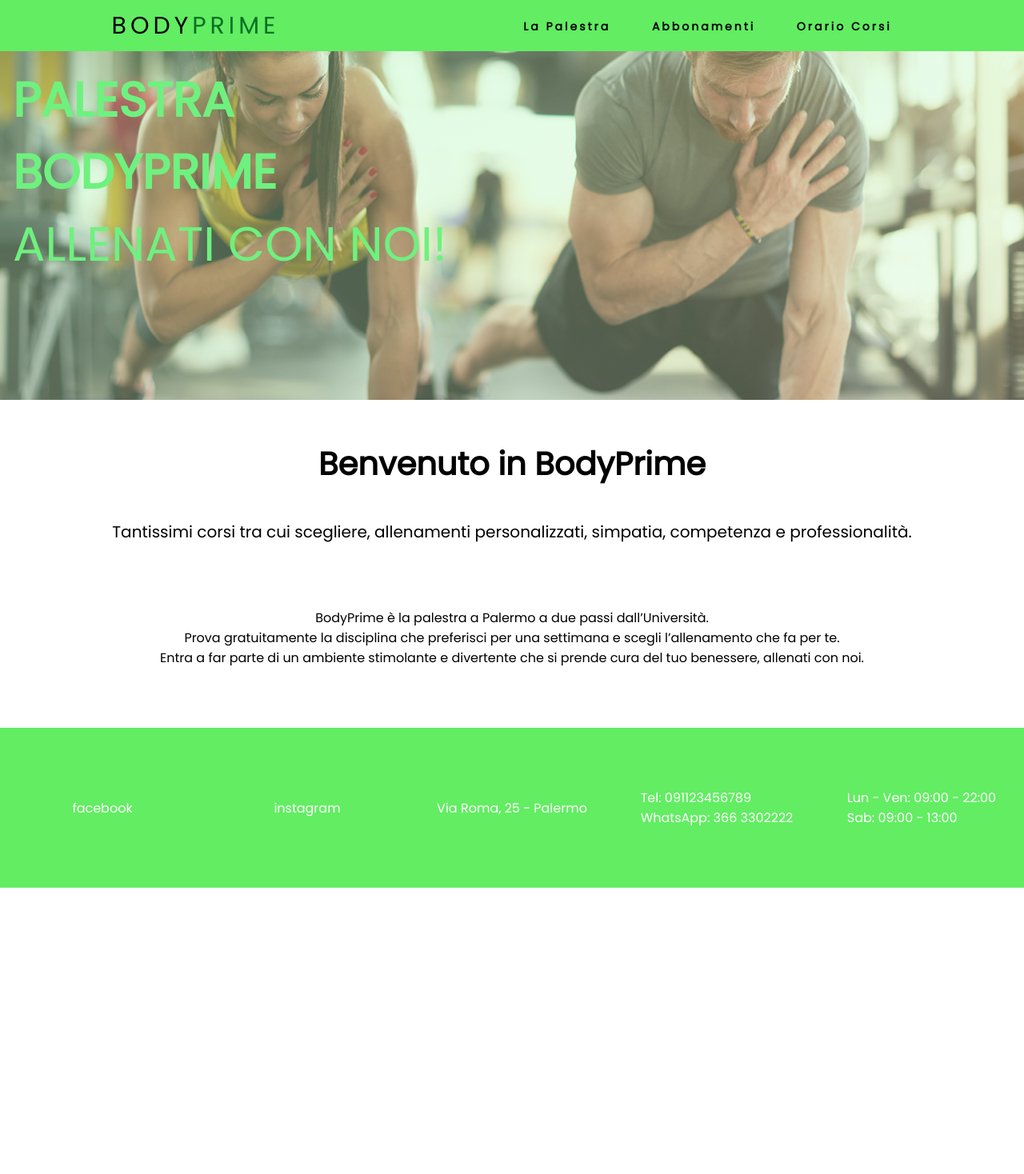
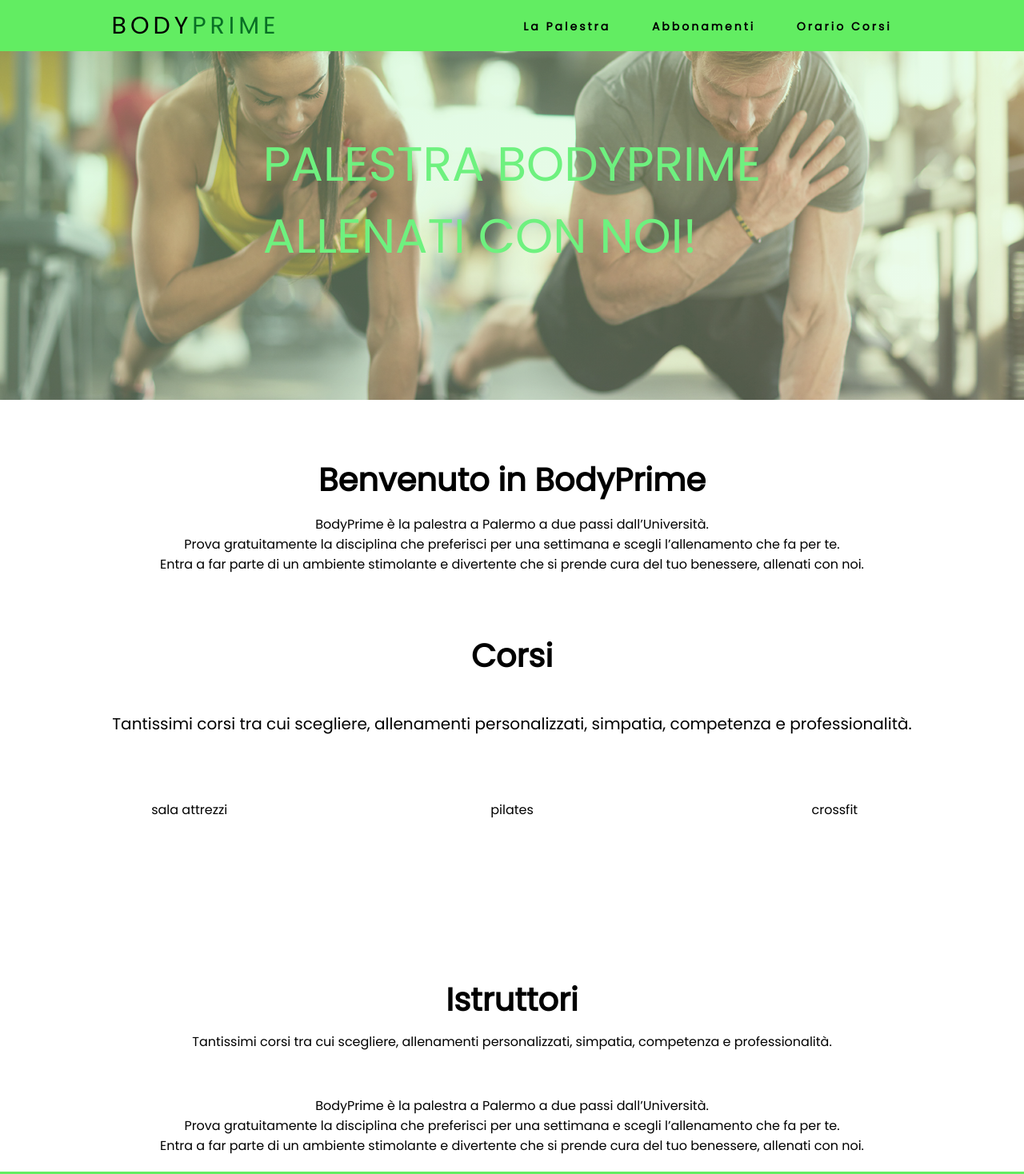
Before and after one commit to franky-04e/bodyprime-website, a plain HTML site: page index.html in a window 1280 px wide. Shown: the top 1468 px of the page at 80% size. Before the commit the page ends 1110 px from the top, so only its background shows below. Drawn offline with Linux system fonts and the light colour scheme.

Commit message:
aggiustament vari, posione testo ecc

```diff
--- a/css/content/content.css
+++ b/css/content/content.css
@@ -8,6 +8,17 @@ body {
     grid-template-rows: auto;
 }
 
+/****************************** CARD ***********************************************/
+.card{
+    display: grid;
+    grid-template-columns: 1fr 1fr 1fr;
+    gap: 10px;
+}
+
+.card_sala{
+
+}
+
 /****************************** CHI SIAMO ***********************************************/
 #chi-siamo{
     font-family: 'Poppins', sans-serif;
@@ -16,18 +27,17 @@ body {
 
 .chi-siamo_testo{
     position: absolute;
-    bottom: 30%;
-    left: 16px;
-    font-size: 40px;
-    color: white;
+    top: 50%;
+    left: 50%;
+    transform: translate(-50%, -50%);
+    font-size: 60px;
     color:rgba(110, 241, 127);
 }
 
-.chi-siamo_testo h1{
-    font-weight: 900;
-}
-.chi-siamo_testo h2{
-    font-weight: 100;
+.animazione{
+    display:flex;
+    justify-content: center;
+    align-items: center;
 }
 
 #chi-siamo_img{
@@ -37,11 +47,37 @@ body {
     background-position: center;
     background-size: cover;
     opacity: 0.8;
+    position:relative;
 }
-/***********************************************************************************/
 
 /************************************* BENVENUTO ***********************************/
 .benvenuto{
+    display:grid;
+    grid-template-rows: 1fr 1fr;
+    font-family: 'Poppins', sans-serif;
+    text-align: center;
+    padding: 20px;
+    margin-top: 40px;
+}
+
+.benvenuto_titolo{
+    display: flex;
+    align-items: center;
+    justify-content: center;
+    font-size: 40px;
+    margin-top: 10px;
+    margin-bottom:10px;
+
+}
+
+.benvenuto_paragrafo{
+    display: flex;
+    align-items: center;
+    justify-content: center;
+}
+
+/************************************* CORSI ***********************************/
+.corsi{
     display:grid;
     grid-template-rows: 1fr 1fr 1fr;
     font-family: 'Poppins', sans-serif;
@@ -49,17 +85,13 @@ body {
     padding: 40px;
 }
 
-.benvenuto_titolo{
+.corsi_titolo{
     font-size: 40px;
     margin-top: 10px;
     margin-bottom:40px;
 }
-.benvenuto_paragrafo_1{
+.corsi_paragrafo{
     font-size: 20px;
 }
 
-
-
-
-
 /************************************************************************************/
--- a/index.html
+++ b/index.html
@@ -36,16 +36,43 @@
 
     <!-- Chi Siamo -->
     <section id="chi-siamo">
-        <div id="chi-siamo_img"> </div>
+        <div id="chi-siamo_img"></div>
         <div class="chi-siamo_testo">
-            <h1>PALESTRA <br> BODYPRIME</h1>
-            <h2 id="animazione"></h2>
+            PALESTRA BODYPRIME <br> <span id="animazione"></span>
         </div>
     </section>
 
     <!-- Benvenuto -->
     <section class="benvenuto">
         <h1 class="benvenuto_titolo">Benvenuto in BodyPrime</h1>
+
+        <p class="benvenuto_paragrafo">BodyPrime è la palestra a Palermo a due passi dall’Università. <br>
+        Prova gratuitamente la disciplina che preferisci per una settimana e scegli l’allenamento che fa per te.<br>
+        Entra a far parte di un ambiente stimolante e divertente che si prende cura del tuo benessere, allenati con noi.</p>
+    </section>
+
+    <!-- CORSI -->
+    <section class="corsi">
+        <h1 class="corsi_titolo">Corsi</h1>
+
+        <p class="corsi_paragrafo">Tantissimi corsi tra cui scegliere, allenamenti personalizzati, simpatia, competenza e professionalità.</p>
+
+        <div class="card">
+            <div class="card_sala">
+                sala attrezzi
+            </div>
+            <div class="card_pilates">
+                pilates
+            </div>
+            <div class="card_crossfit">
+                crossfit
+            </div>
+        </div>
+    </section>
+
+    <!--  -->
+    <section class="benvenuto">
+        <h1 class="benvenuto_titolo">Istruttori</h1>
 
         <p class="benvenuto_paragrafo_1">Tantissimi corsi tra cui scegliere, allenamenti personalizzati, simpatia, competenza e professionalità.</p>
 
```
